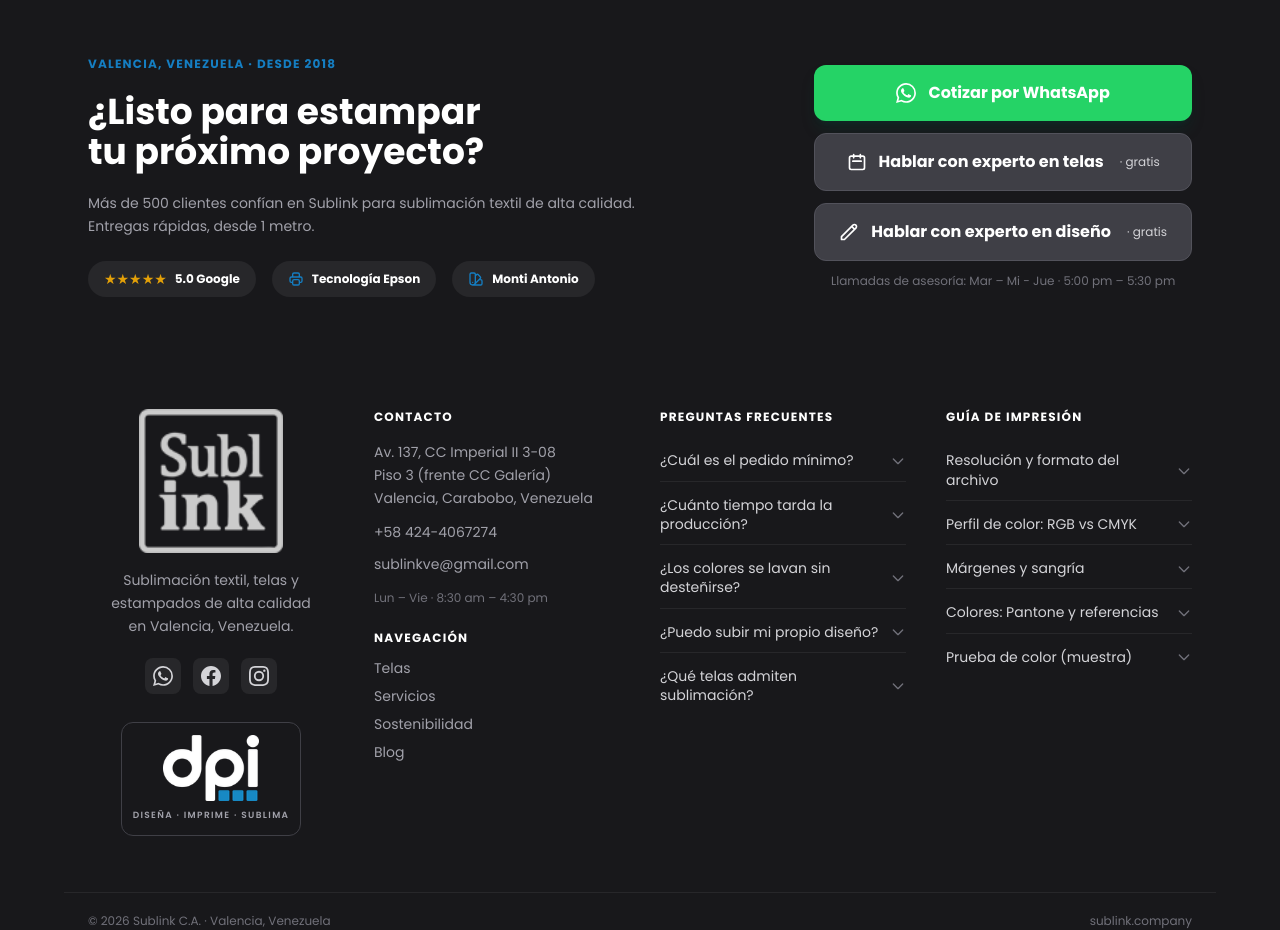
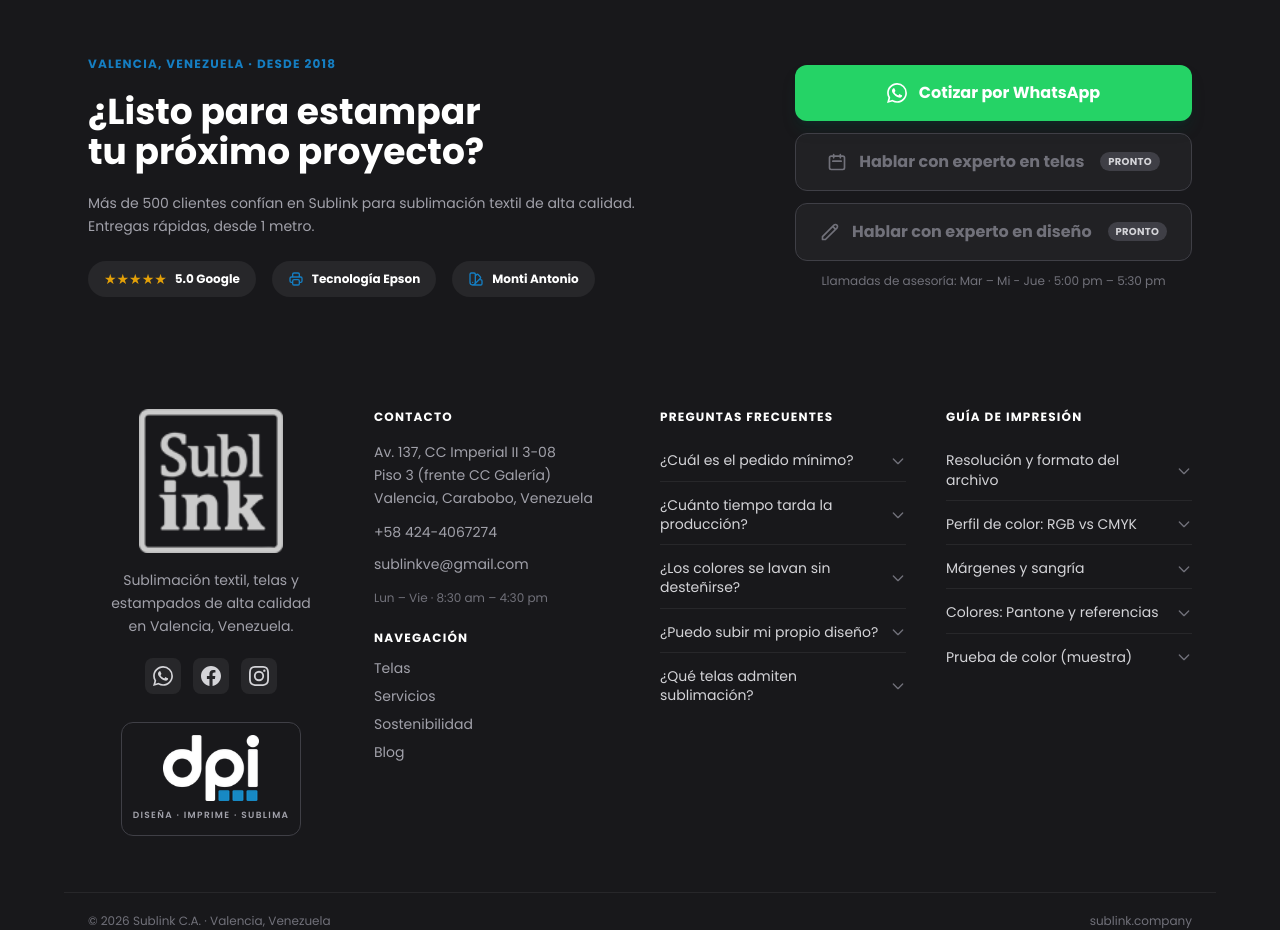
Before and after one commit to ivansilvauc-lgtm/sublink-main, a Next.js app: page / in a window 1280 px wide. Shown: the part 5180-6110 px from the top of the page. Built offline with nearby package versions, Linux system fonts and the light colour scheme; no server answers.

Commit message:
fixes: hero, nav, footer, telas, servicios, reviews, logos

```diff
--- a/src/components/Header/MobileNav.tsx
+++ b/src/components/Header/MobileNav.tsx
@@ -195,6 +195,10 @@
                                                 <MobileLink key={servicio.slug} path={`servicios`} slug={servicio.slug} label={servicio.title} handleItemClick={handleItemClick} />
                                             ))
                                         }
+                                        <li className="flex items-center gap-1.5 px-4 py-1">
+                                            <span className="text-gray-400 cursor-not-allowed select-none text-sm">Servicio de Costura</span>
+                                            <span className="text-[9px] font-bold uppercase bg-gray-200 text-gray-400 px-1.5 py-0.5 rounded-full tracking-wide">Pronto</span>
+                                        </li>
                                     </ul>
                                 </div>
                             </div>
--- a/src/components/Header/Navbar.tsx
+++ b/src/components/Header/Navbar.tsx
@@ -222,8 +222,9 @@
               <li >
                 <Link href={`/servicios/etiquetas-nylon-y-silicon-monocromaticas`} onClick={() => handleMenuItems("toggleServicios")} className="text-gray-900 hover:text-primary">Etiquetas Nylon y Silicon Monocromáticas (Resina Negra)</Link>
               </li>
-              <li >
-                <Link href={`/servicios/servicio-de-costura`} onClick={() => handleMenuItems("toggleServicios")} className="text-gray-900 hover:text-primary">Servicio de Costura</Link>
+              <li className="flex items-center gap-1.5">
+                <span className="text-gray-400 cursor-not-allowed select-none">Servicio de Costura</span>
+                <span className="text-[9px] font-bold uppercase bg-gray-200 text-gray-400 px-1.5 py-0.5 rounded-full tracking-wide">Pronto</span>
               </li>
             </ul>
             <div className="absolute bottom-5 right-5">
--- a/src/components/UI/PreFooter.tsx
+++ b/src/components/UI/PreFooter.tsx
@@ -71,33 +71,29 @@
             Cotizar por WhatsApp
           </a>
 
-          {/* Experto en telas */}
-          <a
-            href={CAL_LINK}
-            target="_blank"
-            rel="noopener noreferrer"
-            className="flex items-center justify-center gap-3 bg-zinc-700 hover:bg-[#157ec2] focus:ring-2 focus:ring-[#157ec2] focus:ring-offset-2 focus:ring-offset-zinc-900 focus:outline-none text-white font-bold rounded-xl px-6 py-4 transition-all duration-200 border border-zinc-600 hover:border-[#157ec2]"
+          {/* Experto en telas — BLOQUEADO */}
+          <div
+            className="flex items-center justify-center gap-3 bg-zinc-800/60 text-zinc-500 font-bold rounded-xl px-6 py-4 border border-zinc-700 cursor-not-allowed select-none"
+            aria-disabled="true"
           >
             <svg className="w-5 h-5" fill="none" stroke="currentColor" viewBox="0 0 24 24" strokeWidth={2}>
               <path strokeLinecap="round" strokeLinejoin="round" d="M8 7V3m8 4V3m-9 8h10M5 21h14a2 2 0 002-2V7a2 2 0 00-2-2H5a2 2 0 00-2 2v12a2 2 0 002 2z" />
             </svg>
             Hablar con experto en telas
-            <span className="text-xs font-normal text-zinc-300 ml-1">· gratis</span>
-          </a>
+            <span className="text-[10px] font-bold uppercase bg-zinc-700 text-zinc-300 px-2 py-0.5 rounded-full tracking-wide ml-1">Pronto</span>
+          </div>
 
-          {/* Experto en diseño */}
-          <a
-            href={`https://wa.me/${DESIGN_EXPERT_WA}?text=${DESIGN_EXPERT_MSG}`}
-            target="_blank"
-            rel="noopener noreferrer"
-            className="flex items-center justify-center gap-3 bg-zinc-700 hover:bg-[#157ec2] focus:ring-2 focus:ring-[#157ec2] focus:ring-offset-2 focus:ring-offset-zinc-900 focus:outline-none text-white font-bold rounded-xl px-6 py-4 transition-all duration-200 border border-zinc-600 hover:border-[#157ec2]"
+          {/* Experto en diseño — BLOQUEADO */}
+          <div
+            className="flex items-center justify-center gap-3 bg-zinc-800/60 text-zinc-500 font-bold rounded-xl px-6 py-4 border border-zinc-700 cursor-not-allowed select-none"
+            aria-disabled="true"
           >
             <svg className="w-5 h-5" fill="none" stroke="currentColor" viewBox="0 0 24 24" strokeWidth={2}>
               <path strokeLinecap="round" strokeLinejoin="round" d="M15.232 5.232l3.536 3.536m-2.036-5.036a2.5 2.5 0 113.536 3.536L6.5 21.036H3v-3.572L16.732 3.732z" />
             </svg>
             Hablar con experto en diseño
-            <span className="text-xs font-normal text-zinc-300 ml-1">· gratis</span>
-          </a>
+            <span className="text-[10px] font-bold uppercase bg-zinc-700 text-zinc-300 px-2 py-0.5 rounded-full tracking-wide ml-1">Pronto</span>
+          </div>
 
           <p className="text-xs text-zinc-500 text-center">
             Llamadas de asesoría: Mar – Mi - Jue · 5:00 pm – 5:30 pm
--- a/src/lib/servicios.ts
+++ b/src/lib/servicios.ts
@@ -154,6 +154,7 @@
     },
     {
         slug: "servicio-de-costura",
+        visible: false,
         title: "Servicio de Costura",
         subtitle: "",
         equipment_image: "/img/servicios/6.webp",
```
Also changed, not shown: public/assets/logos-clientes/51.png.
